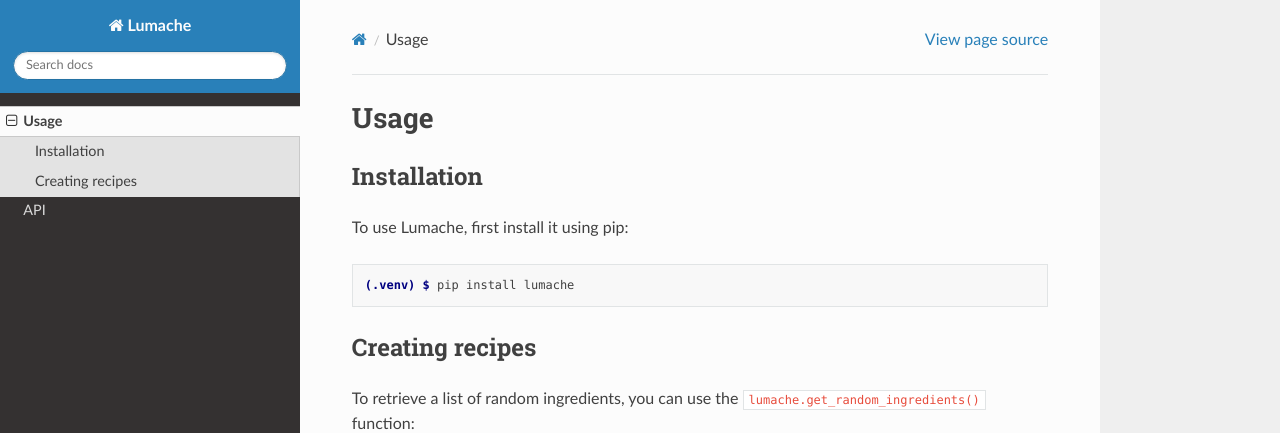
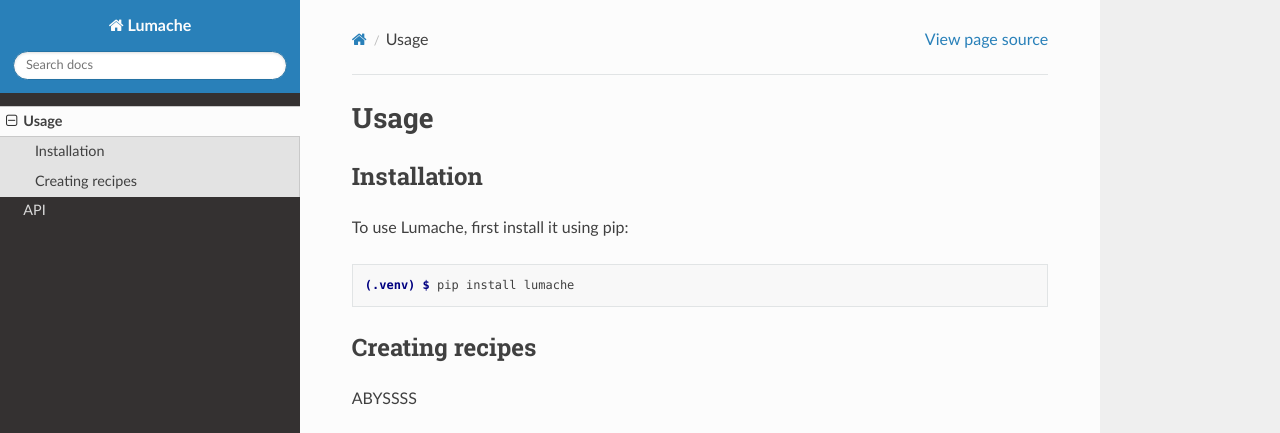
Before and after one commit to YongseokJo/abyss_wiki, a Sphinx documentation site: the page built from docs/source/usage.rst, in a window 1280 px wide and 1095 px high. Shown: the top 433 px of the window. Built offline with Sphinx 7.4.7 and the Read the Docs theme 3.1.0, drawn with Linux system fonts in a browser that asks for light colours; some of the changed text lies outside the part shown.

Commit message:
Update usage.rst

```diff
--- a/docs/source/usage.rst
+++ b/docs/source/usage.rst
@@ -15,19 +15,4 @@ To use Lumache, first install it using pip:
 Creating recipes
 ----------------
 
-To retrieve a list of random ingredients,
-you can use the ``lumache.get_random_ingredients()`` function:
-
-.. autofunction:: lumache.get_random_ingredients
-
-The ``kind`` parameter should be either ``"meat"``, ``"fish"``,
-or ``"veggies"``. Otherwise, :py:func:`lumache.get_random_ingredients`
-will raise an exception.
-
-.. autoexception:: lumache.InvalidKindError
-
-For example:
-
->>> import lumache
->>> lumache.get_random_ingredients()
-['shells', 'gorgonzola', 'parsley']
+ABYSSSS
```
